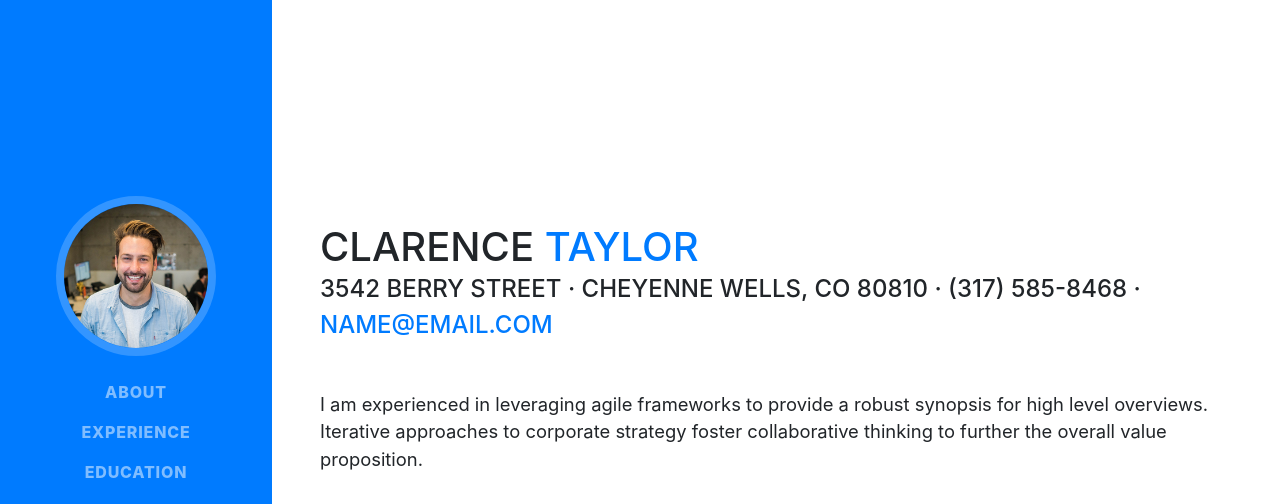
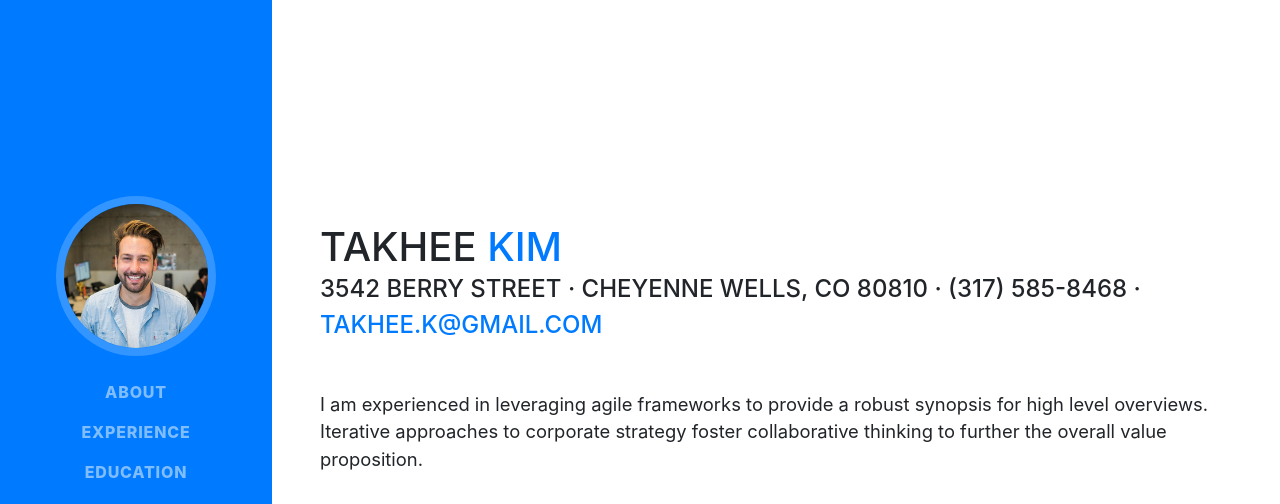
Before and after one commit to classtak/classtak.github.io, a website with bundled scripts: page index.html in a window 1280 px wide. Shown: the top 504 px of the page. Built offline with nearby package versions, Linux system fonts and the light colour scheme; a web font is replaced by a local one.

Commit message:
index.html 이름 수정

```diff
--- a/index.html
+++ b/index.html
@@ -8,7 +8,7 @@
     <meta name="description" content="">
     <meta name="author" content="">
 
-    <title>Resume - Start Bootstrap Theme</title>
+    <title>포트폴리오 페이지</title>
 
     <!-- Bootstrap core CSS -->
     <link href="vendor/bootstrap/css/bootstrap.min.css" rel="stylesheet">
@@ -27,7 +27,7 @@
 
     <nav class="navbar navbar-expand-lg navbar-dark bg-primary fixed-top" id="sideNav">
       <a class="navbar-brand js-scroll-trigger" href="#page-top">
-        <span class="d-block d-lg-none">Clarence Taylor</span>
+        <span class="d-block d-lg-none">TAKHEE</span>
         <span class="d-none d-lg-block">
           <img class="img-fluid img-profile rounded-circle mx-auto mb-2" src="img/profile.jpg" alt="">
         </span>
@@ -63,11 +63,11 @@
 
       <section class="resume-section p-3 p-lg-5 d-flex d-column" id="about">
         <div class="my-auto">
-          <h1 class="mb-0">Clarence
-            <span class="text-primary">Taylor</span>
+          <h1 class="mb-0">takhee
+            <span class="text-primary">kim</span>
           </h1>
           <div class="subheading mb-5">3542 Berry Street · Cheyenne Wells, CO 80810 · (317) 585-8468 ·
-            <a href="mailto:name@email.com">name@email.com</a>
+            <a href="mailto:name@email.com">takhee.k@gmail.com</a>
           </div>
           <p class="lead mb-5">I am experienced in leveraging agile frameworks to provide a robust synopsis for high level overviews. Iterative approaches to corporate strategy foster collaborative thinking to further the overall value proposition.</p>
           <div class="social-icons">
```
